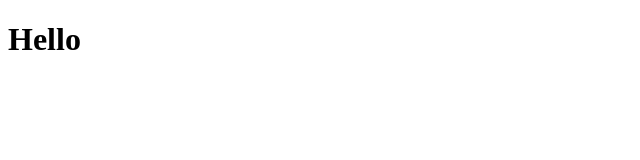
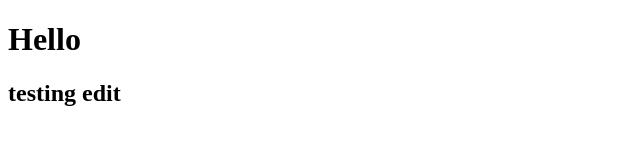
Before and after one commit to Rrturer/rsschool-cv, a plain HTML site: page index.html in a window 1280 px wide. Shown: the whole page, without its empty margins (0-640 px from the left). Drawn offline with Linux system fonts and the light colour scheme.

Commit message:
feat: add h2 header

```diff
--- a/index.html
+++ b/index.html
@@ -8,5 +8,6 @@
 </head>
 <body>
     <h1>Hello</h1>
+    <h2>testing edit</h2>
 </body>
 </html>
```
